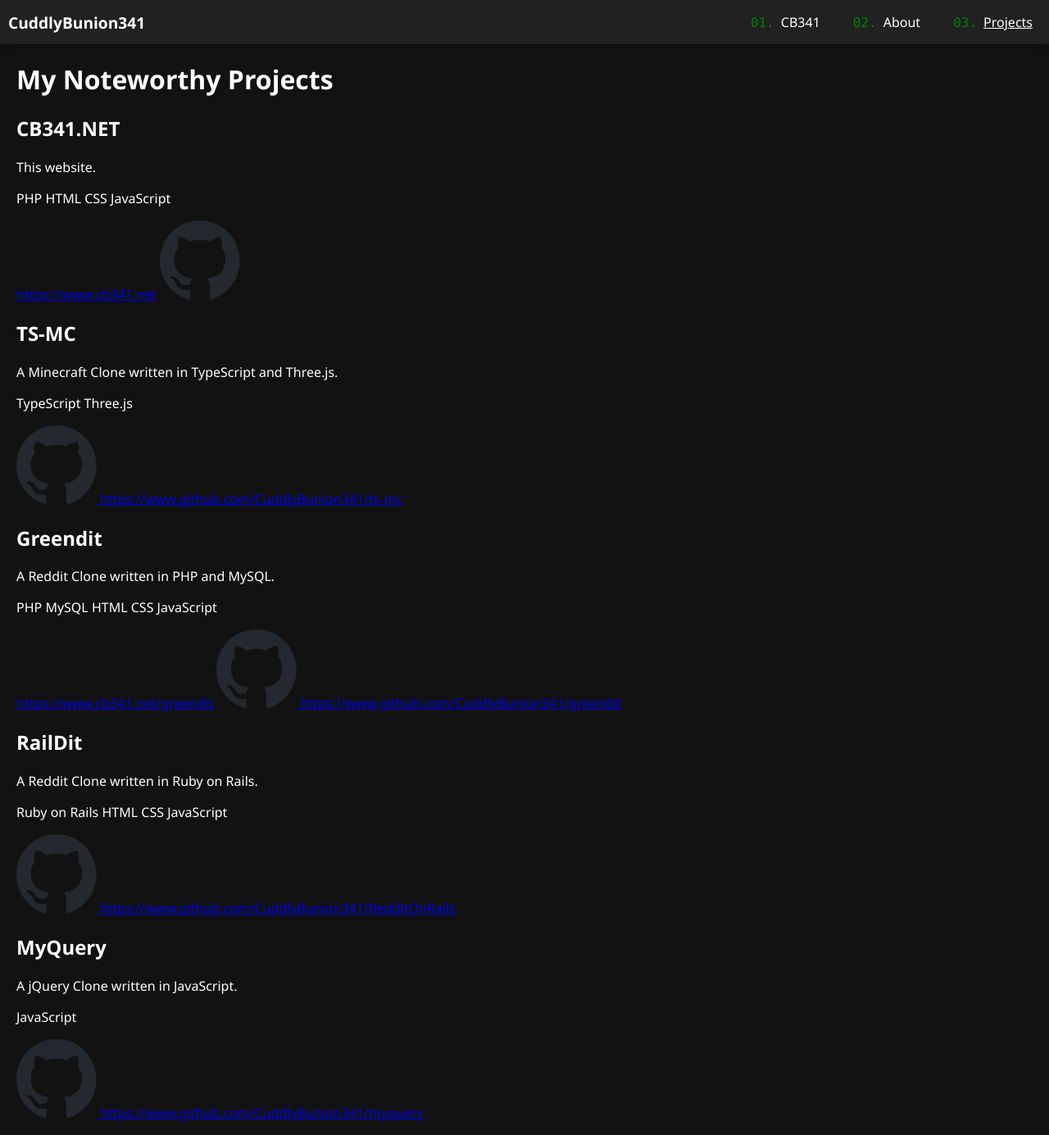
After one commit to CuddlyBunion341/CB341-Portfolio, a PHP site: page /projects.php in a window 1280 px wide. The commit adds this page. Shown: the whole page at 82% size. Run offline with PHP 8.4, Linux system fonts and the light colour scheme.

Commit message:
added a basic projects page and darkmode styling

```diff
--- /dev/null
+++ b/assets/styles/style.min.css
@@ -0,0 +1 @@
+body{font-family:"Segoe UI",Ubuntu,"Helvetica Neue",Sans-Serif;margin:0;padding:0;background-color:#121212;color:#fff;min-height:100vh}nav{background-color:#212121;-webkit-box-shadow:0 0 10px rgba(0,0,0,.5);box-shadow:0 0 10px rgba(0,0,0,.5)}nav ul{margin:0;padding:0;list-style-type:none;counter-reset:css-counter 0;display:-webkit-box;display:-ms-flexbox;display:flex}nav ul li{padding:16px 20px;counter-increment:css-counter}nav ul li:before{padding-right:8px;list-style-type:none;color:green;font-family:Menlo,system-ui,-apple-system,BlinkMacSystemFont,"Segoe UI",Roboto,Oxygen,Ubuntu,Cantarell,"Open Sans","Helvetica Neue",sans-serif;content:"0" counters(css-counter, ".") "."}nav ul li.logo{counter-increment:none;padding:0 10px;display:-webkit-inline-box;display:-ms-inline-flexbox;display:inline-flex;-webkit-box-align:center;-ms-flex-align:center;align-items:center;-webkit-box-flex:1;-ms-flex:1;flex:1;font-weight:bold;font-size:1.2em}nav ul li.logo:before{content:none}nav ul li.logo img{max-height:35px}nav ul a{text-decoration:none;color:#fff}nav ul a.active{text-decoration:underline}main{padding:0 20px}
--- /dev/null
+++ b/assets/styles/style.scss
@@ -0,0 +1,65 @@
+$primary: #3b5998;
+$secondary: #121212;
+
+body {
+	font-family: "Segoe UI", Ubuntu, "Helvetica Neue", Sans-Serif;
+	margin: 0;
+	padding: 0;
+	background-color: #121212;
+	color: white;
+	min-height: 100vh;
+}
+
+nav {
+	background-color: #212121;
+	box-shadow: 0 0 10px rgba(0, 0, 0, 0.5);
+	ul {
+		margin: 0;
+		padding: 0;
+		list-style-type: none;
+		counter-reset: css-counter 0;
+		display: flex;
+
+		li {
+			padding: 16px 20px;
+			counter-increment: css-counter;
+			&:before {
+				padding-right: 8px;
+				list-style-type: none;
+				color: green;
+				font-family: Menlo, system-ui, -apple-system, BlinkMacSystemFont,
+					"Segoe UI", Roboto, Oxygen, Ubuntu, Cantarell, "Open Sans",
+					"Helvetica Neue", sans-serif;
+				content: "0" counters(css-counter, ".") ".";
+			}
+			&.logo {
+				counter-increment: none;
+				padding: 0 10px;
+				display: inline-flex;
+				align-items: center;
+				flex: 1;
+				font-weight: bold;
+				font-size: 1.2em;
+
+				&:before {
+					content: none;
+				}
+				img {
+					max-height: 35px;
+				}
+			}
+		}
+
+		a {
+			text-decoration: none;
+			color: white;
+			&.active {
+				text-decoration: underline;
+			}
+		}
+	}
+}
+
+main {
+	padding: 0 20px;
+}
--- a/includes/footer.php
+++ b/includes/footer.php
@@ -1,3 +1,4 @@
+</main>
 </body>
 
 </html>
--- a/includes/header.php
+++ b/includes/header.php
@@ -5,8 +5,12 @@
     <meta charset="UTF-8">
     <meta http-equiv="X-UA-Compatible" content="IE=edge">
     <meta name="viewport" content="width=device-width, initial-scale=1.0">
-    <link rel="stylesheet" href="style.min.css">
+    <link rel="stylesheet" href="assets/styles/style.min.css">
     <title>CB341</title>
 </head>
 
 <body>
+    <header>
+        <?php include 'includes/nav.php'; ?>
+    </header>
+    <main>
--- /dev/null
+++ b/includes/nav.php
@@ -0,0 +1,21 @@
+<nav>
+    <ul>
+        <li class="logo">
+            <a href="index.php">
+                CuddlyBunion341
+            </a>
+        </li>
+        <?php
+        $nav = array(["CB341", "index.php"], ["About", "about.php"], ["Projects", "projects.php"]);
+
+        foreach ($nav as $item) {
+            $active = '';
+            if (basename($_SERVER['PHP_SELF']) == $item[1]) {
+                $active = ' class="active"';
+            }
+            echo '<li><a href="' . $item[1] . '"' . $active . '>' . $item[0] . '</a></li>';
+        }
+
+        ?>
+    </ul>
+</nav>
--- /dev/null
+++ b/projects.php
@@ -0,0 +1,78 @@
+<?php include 'includes/header.php'; ?>
+
+<h1>My Noteworthy Projects</h1>
+
+<?php
+
+$github_svg = file_get_contents('assets/icons/github.svg');
+
+$projects = array(
+    array(
+        'name' => 'CB341.NET',
+        'description' => 'This website.',
+        'url' => 'https://www.cb341.net',
+        'github' => '',
+        'languages' => array('PHP', 'HTML', 'CSS', 'JavaScript'),
+    ),
+    array(
+        'name' => 'TS-MC',
+        'description' => 'A Minecraft Clone written in TypeScript and Three.js.',
+        // 'url' => 'https://www.cb341.net/ts-mc',
+        'github' => 'https://www.github.com/CuddlyBunion341/ts-mc',
+        'languages' => array('TypeScript', 'Three.js'),
+    ),
+    array(
+        'name' => 'Greendit',
+        'description' => 'A Reddit Clone written in PHP and MySQL.',
+        'url' => 'https://www.cb341.net/greendit',
+        'github' => 'https://www.github.com/CuddlyBunion341/greendit',
+        'languages' => array('PHP', 'MySQL', 'HTML', 'CSS', 'JavaScript'),
+    ),
+    array(
+        'name' => 'RailDit',
+        'description' => 'A Reddit Clone written in Ruby on Rails.',
+        // 'url' => 'https://www.cb341.net/raildit',
+        'github' => 'https://www.github.com/CuddlyBunion341/RedditOnRails',
+        'languages' => array('Ruby on Rails', 'HTML', 'CSS', 'JavaScript'),
+    ),
+    array(
+        'name' => 'MyQuery',
+        'description' => 'A jQuery Clone written in JavaScript.',
+        // 'url' => 'https://www.cb341.net/myquery',
+        'github' => 'https://www.github.com/CuddlyBunion341/myquery',
+        'languages' => array('JavaScript'),
+    )
+);
+
+foreach ($projects as $project) {
+    $languages = '';
+    foreach ($project['languages'] as $language) {
+        $languages .= '
+            <span class="language">' . $language . '</span>
+        ';
+    }
+
+    $github_link = array_key_exists('github', $project) ?
+        '<a href="' . $project['github'] . '" class="github-link">
+            ' . $github_svg . '
+            ' . $project['github'] . '
+        </a>' : '';
+
+    $deployed_link = array_key_exists('url', $project) ?
+        '<a href="' . $project['url'] . '">' . $project['url'] . '</a>' : '';
+
+    echo '
+        <div class="card">
+            <h2>' . $project['name'] . '</h2>
+            <p>' . $project['description'] . '</p>
+            <p>' . $languages . '</p>
+            <p>
+                ' . $deployed_link . '
+                ' . $github_link . '
+            </p>
+        </div>
+    ';
+}
+?>
+
+<?php include 'includes/footer.php'; ?>
--- a/style.min.css
+++ /dev/null
@@ -1 +0,0 @@
-body{font-family:Arial,Helvetica,sans-serif}
--- a/style.scss
+++ /dev/null
@@ -1,3 +0,0 @@
-body {
-	font-family: Arial, Helvetica, sans-serif;
-}
```
Also changed, not shown: about.php (added, +7 -0 lines), assets/styles/style.css (added, +66 -0 lines), index.php (+26 -1 lines), assets/icons/github.svg (added).
